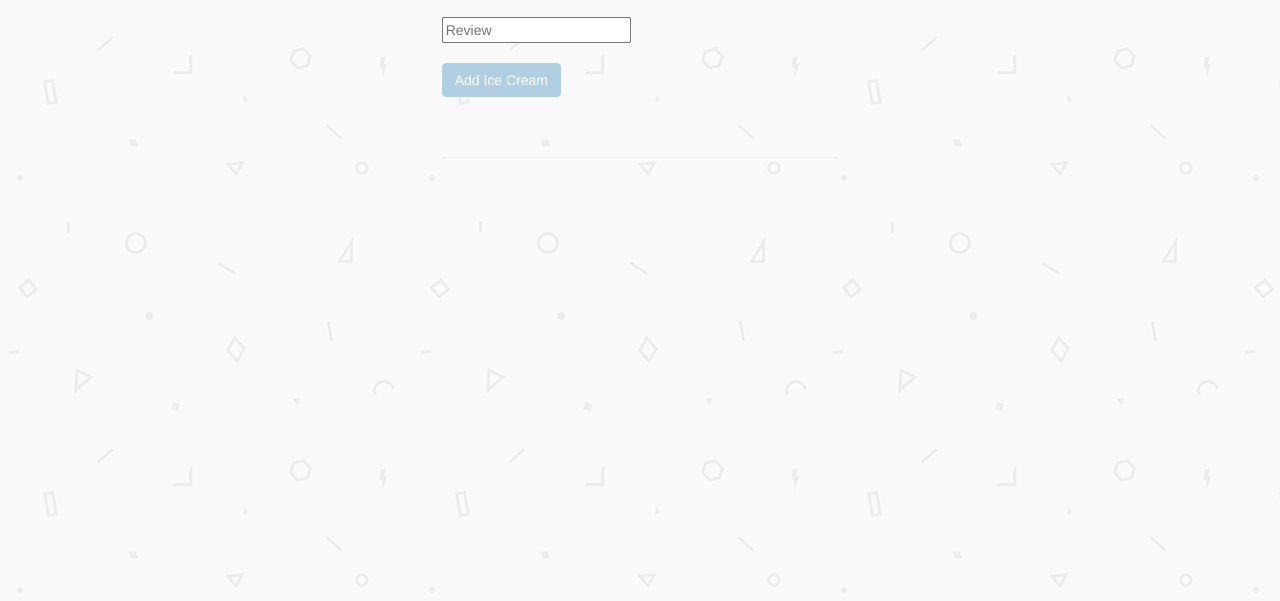
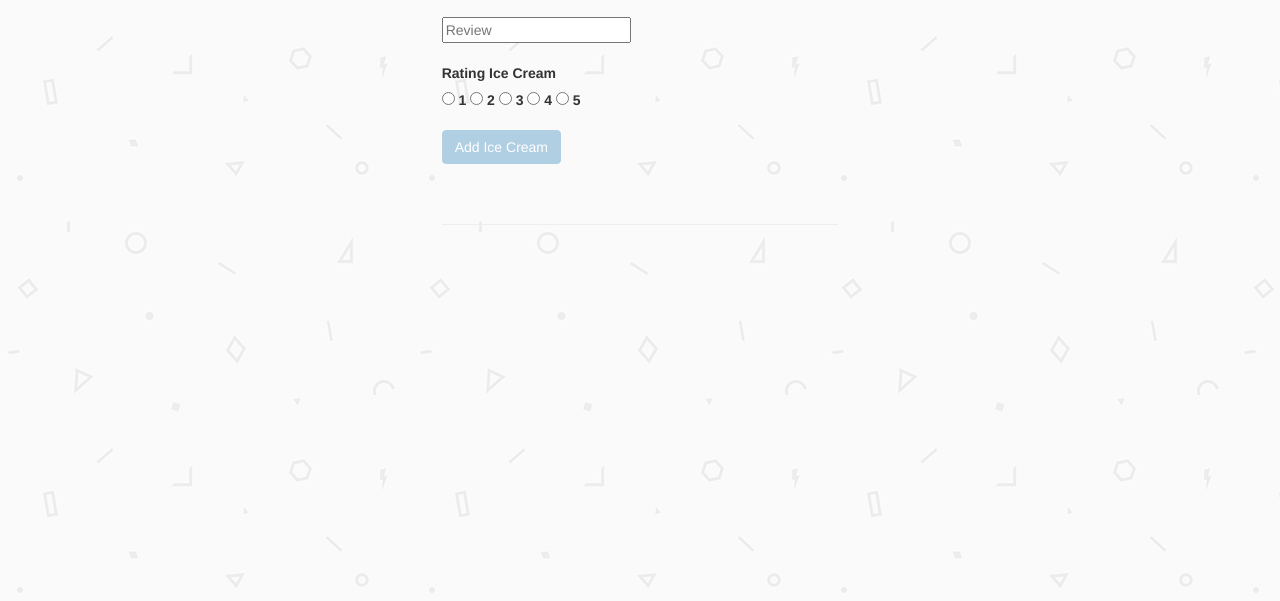
Before and after one commit to FranchiniMae/ice-cream-app, a website: page views/index.html in a window 1280 px wide. Shown: the part 199-800 px from the top of the page. Drawn offline with nearby package versions, Linux system fonts and the light colour scheme; some packages are replaced by stand-ins of ours; files that its build step writes are made by us from their sources; no server answers; a web font is replaced by a local one.

Commit message:
Adds working ice cream rating for new and edit

```diff
--- a/models/icecream.js
+++ b/models/icecream.js
@@ -4,6 +4,7 @@ var mongoose = require('mongoose'),
 var IcecreamSchema = new Schema({
 	flavor: String,
 	review: String,
+	rating: Number,
 });
 
 var Icecream = mongoose.model('Icecream', IcecreamSchema);
--- a/public/templates/home.html
+++ b/public/templates/home.html
@@ -11,17 +11,39 @@
     <div>
       <input type="text" ng-model="home.newIcecream.review" placeholder="Review" autofocus>
     </div><br>
-    <div>
+<!-- RADIO BUTTONS -->
+    <label>Rating Ice Cream</label>
+    <div class="form-group">
+            <label>
+                <input type="radio" name="rating" value="1" ng-model="home.newIcecream.rating"> 1
+            </label>
+            <label>
+                <input type="radio" name="rating" value="2" ng-model="home.newIcecream.rating"> 2
+            </label>
+             <label>
+                <input type="radio" name="rating" value="3" ng-model="home.newIcecream.rating"> 3
+            </label>
+             <label>
+                <input type="radio" name="rating" value="4" ng-model="home.newIcecream.rating"> 4
+            </label>
+             <label>
+                <input type="radio" name="rating" value="5" ng-model="home.newIcecream.rating"> 5
+            </label>
+    </div>
+
+      <div>
       <input type="submit" value="Add Ice Cream" class="btn btn-primary">
     </div>
   </form>
+
   <Br><br>
 <hr>
 
   <div ng-repeat="icecream in home.icecreams">
     <div class="scoop" ng-hide="home.displayEditForm">
        <b>Flavor:</b> {{icecream.flavor}}<br>
-       <b>Review:</b> {{icecream.review}}
+       <b>Review:</b> {{icecream.review}}<br>
+       <b>Rating:</b> {{icecream.rating}}<br>
        <!-- edit/delete buttons -->
        <i class="fa fa-pencil" ng-click="home.displayEditForm = true" class="btn btn-default"></i>
        <i class="fa fa-close" ng-click="home.deleteIcecream(icecream)" class="btn btn-default"></i>
@@ -33,6 +55,24 @@
          <input type="text" ng-model="icecream.flavor" class="form-control" placeholder="Flavor">
          <input type="text" ng-model="icecream.review" class="form-control" placeholder="Review">
        </div>
+       <label>Rating Ice Cream</label>
+    <div class="form-group">
+            <label>
+                <input type="radio" name="rating" value="1" ng-model="icecream.rating"> 1
+            </label>
+            <label>
+                <input type="radio" name="rating" value="2" ng-model="icecream.rating"> 2
+            </label>
+             <label>
+                <input type="radio" name="rating" value="3" ng-model="icecream.rating"> 3
+            </label>
+             <label>
+                <input type="radio" name="rating" value="4" ng-model="icecream.rating"> 4
+            </label>
+             <label>
+                <input type="radio" name="rating" value="5" ng-model="icecream.rating"> 5
+            </label>
+    </div>
        <input type="submit" value="Save Ice Cream" class="btn btn-default"  ng-click="home.displayEditForm = false"><br><br>
      </form>
   </div>
--- a/server.js
+++ b/server.js
@@ -63,6 +63,7 @@ app.put('/api/icecreams/:id', function (req, res) {
 		if (err) console.log(err);
 		foundIcecream.flavor = req.body.flavor;
 		foundIcecream.review = req.body.review;
+    foundIcecream.rating = req.body.rating;
 		foundIcecream.save(function (err, saved){
 			if (err) { console.log(err);}
 			res.json(saved);
```
